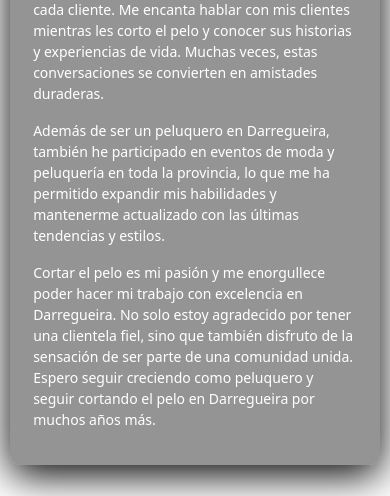
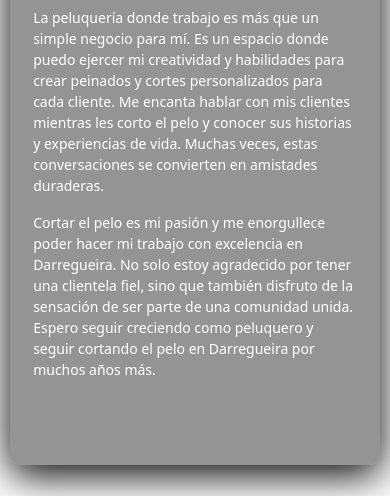
Before and after one commit to LucasGlave/DonBasilio, a React (Create React App) app: page / in a window 390 px wide. Shown: the part 1261-1757 px from the top of the page. Built offline with nearby package versions, Linux system fonts and the light colour scheme; a web font is replaced by a local one.

Commit message:
fix responsive 3

```diff
--- a/src/componentes/Footer/Footer.scss
+++ b/src/componentes/Footer/Footer.scss
@@ -166,6 +166,7 @@
       }
     }
     .logo-footer {
+      margin-top: 7px;
       height: 100px !important;
       width: 100px !important;
     }
--- a/src/componentes/Footer/FooterResponsive.js
+++ b/src/componentes/Footer/FooterResponsive.js
@@ -17,6 +17,7 @@ function FooterResponsive() {
       <div className="footDer">
         <div className="phone-container">
           <h6>Lucas Glave</h6>
+          <h6>-</h6>
           <h6>Franco Prandi</h6>
         </div>
       </div>
--- a/src/componentes/SobreMi/SobreMi.js
+++ b/src/componentes/SobreMi/SobreMi.js
@@ -9,24 +9,26 @@ const SobreMi = () => {
             <div className='cardSM'>
               <h2>- SOBRE MI -</h2>
               <div>
-                <Reveal className='reveal'>
+                <Reveal>
                   <p>
                     Mi nombre es <span>Alan Muñoz</span> y tengo 28 años. Soy un peluquero con experiencia y pasión por mi trabajo.
                     Desde hace 9 años, he estado cortando el pelo en <span>Darregueira</span>, un pequeño pueblo de la provincia de Buenos Aires en Argentina.
                   </p>
                 </Reveal>
-                <Reveal className='reveal'>
+                <Reveal>
                   <p>
                     La peluquería donde trabajo es más que un simple negocio para mí. Es un espacio donde puedo ejercer mi creatividad y habilidades para crear peinados y cortes personalizados para cada cliente.
                     Me encanta hablar con mis clientes mientras les corto el pelo y conocer sus historias y experiencias de vida. Muchas veces, estas conversaciones se convierten en amistades duraderas.
                   </p>
                 </Reveal>
-                <Reveal className='reveal pDisplay'>
-                  <p>
-                    Además de ser un peluquero en Darregueira, también he participado en eventos de moda y peluquería en toda la provincia, lo que me ha permitido expandir mis habilidades y mantenerme actualizado con las últimas tendencias y estilos.
-                  </p>
-                </Reveal>
-                <Reveal className='reveal'>
+                <div className='pDisplay'>
+                  <Reveal>
+                    <p>
+                      Además de ser un peluquero en Darregueira, también he participado en eventos de moda y peluquería en toda la provincia, lo que me ha permitido expandir mis habilidades y mantenerme actualizado con las últimas tendencias y estilos.
+                    </p>
+                  </Reveal>
+                </div>
+                <Reveal>
                   <p>
                     Cortar el pelo es mi pasión y me enorgullece poder hacer mi trabajo con excelencia en Darregueira. No solo estoy agradecido por tener una clientela fiel, sino que también disfruto de la sensación de ser parte de una comunidad unida.
                     Espero seguir creciendo como peluquero y seguir cortando el pelo en Darregueira por muchos años más.
--- a/src/componentes/SobreMi/SobreMi.scss
+++ b/src/componentes/SobreMi/SobreMi.scss
@@ -15,8 +15,7 @@
     justify-content: center;
     flex-direction: column;
     inset: 0;
-    padding: 0 20% 0 20%;
-    // background: linear-gradient(to bottom, transparent, rgba(0, 0, 0, 0.548));
+    padding: 0 10%;
     .cardSM {
       display: flex;
       align-items: center;
@@ -24,7 +23,6 @@
       backdrop-filter: blur(15px);
       padding: 6%;
       flex-direction: column;
-      // background: linear-gradient(to top, transparent, rgba(0, 0, 0, 0.478));
       background: rgba(0, 0, 0, 0.419);
       width: 80%;
       height: 80%;
@@ -51,10 +49,12 @@
         height: 90vh;
       }
     }
+    .pDisplay{
+      display: none;
+    }
   }
 }
 @media (max-width: 598px) {
-  // preguntar lucas el max-width
   #SOBREMI {
     .fix {
       padding: 0;
@@ -69,13 +69,11 @@
   }
 }
 
-//Preguntar Lucas
 @media (max-width: 492px) {
   #SOBREMI {
     .fix {
       padding: 0;
       .cardSM {
-        // height: 85%;
         width: 95%;
         height: 90vh;
         p {
@@ -91,7 +89,6 @@
     .fix {
       padding: 0;
       .cardSM {
-        // width: 95%;
         height: 90vh;
         p {
           font-size: 12px;
```
